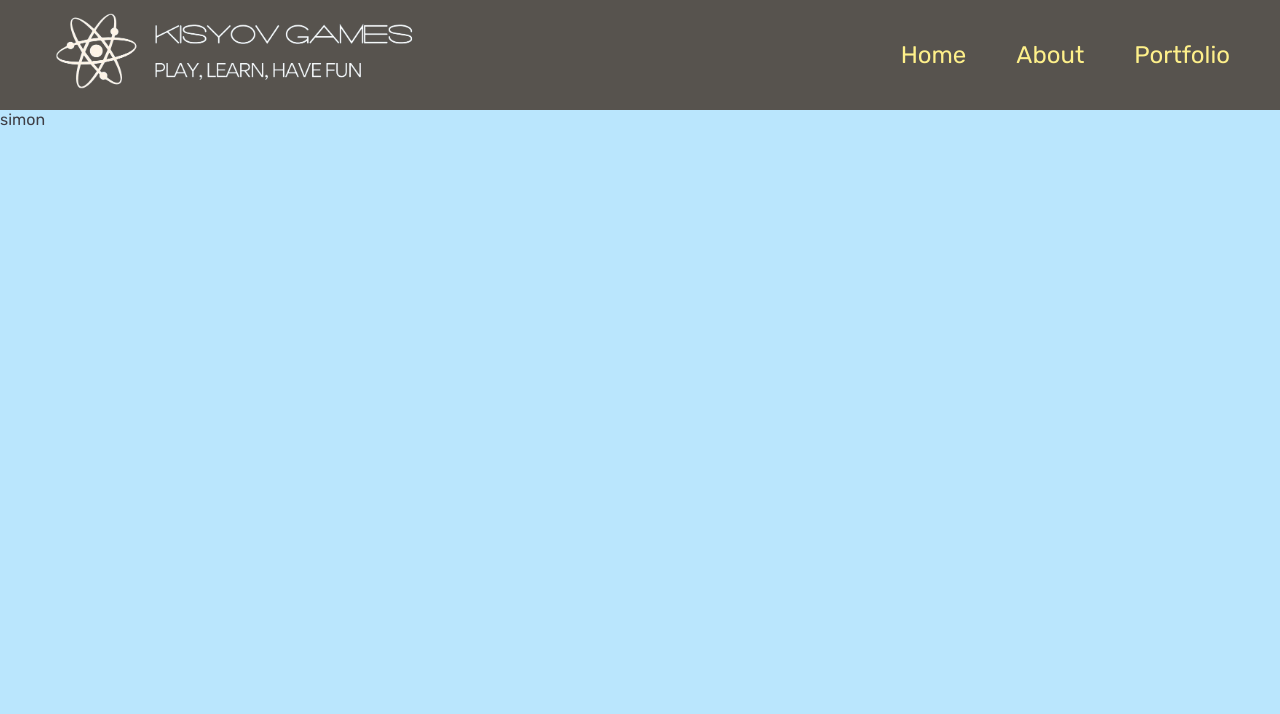
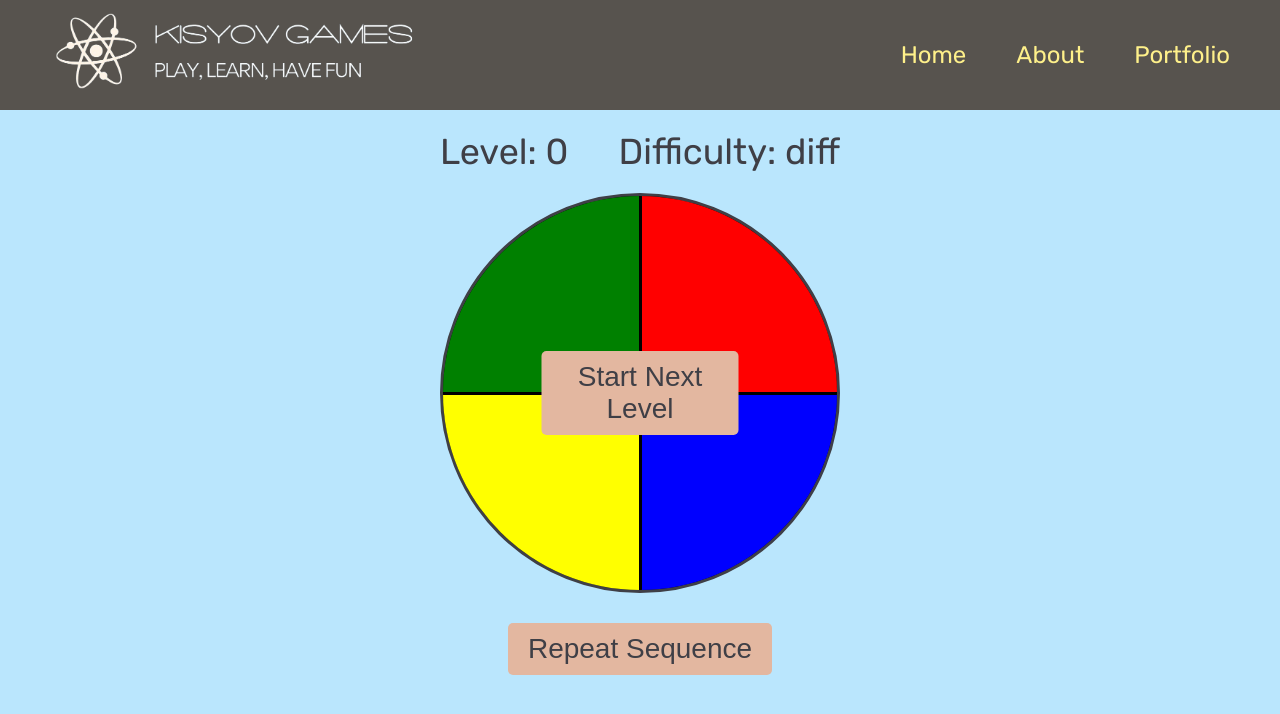
Before and after one commit to Kisyov92/Kisyov-Games, a React (Vite) app: page /simon in a window 1280 px wide. Shown: the top 714 px of the page. Built offline with nearby package versions, Linux system fonts and the light colour scheme.

Commit message:
simon layout complete

```diff
--- a/src/App.jsx
+++ b/src/App.jsx
@@ -1,6 +1,7 @@
 import { createBrowserRouter, RouterProvider } from "react-router-dom";
 import RootLayout from "./pages/RootLayout";
 import Darts from "./games/darts/Darts";
+import Simon from "./games/simon/Simon";
 
 const router = createBrowserRouter([
   {
@@ -14,7 +15,7 @@ const router = createBrowserRouter([
       },
       {
         path: "simon",
-        element: <p>simon</p>,
+        element: <Simon />,
       },
       {
         path: "monkey-numbers",
--- a/src/UI/Modal.module.css
+++ b/src/UI/Modal.module.css
@@ -14,6 +14,8 @@
   flex-direction: column;
   align-items: center;
   gap: 3rem;
+
+  width: max-content;
 }
 
 .modal h2 {
--- /dev/null
+++ b/src/games/simon/DeviceSimon.jsx
@@ -0,0 +1,18 @@
+import classes from "./DeviceSimon.module.css";
+
+function DeviceSimon() {
+  return (
+    <>
+      <div className={classes.device}>
+        <button></button>
+        <button></button>
+        <button></button>
+        <button></button>
+        <button>Start Next Level</button>
+      </div>
+      <button className={classes.repeat}>Repeat Sequence</button>
+    </>
+  );
+}
+
+export default DeviceSimon;
--- /dev/null
+++ b/src/games/simon/DeviceSimon.module.css
@@ -0,0 +1,65 @@
+.device {
+  width: 400px;
+  height: 400px;
+  background-color: #000;
+  border-radius: 50%;
+  overflow: hidden;
+  margin: 0 auto;
+  border: 3px solid #3f3f46;
+
+  position: relative;
+
+  display: grid;
+  grid-template-columns: 1fr 1fr;
+  gap: 3px;
+}
+
+.device button {
+  border: none;
+}
+
+.device button:nth-child(1) {
+  background-color: green;
+}
+.device button:nth-child(2) {
+  background-color: red;
+}
+.device button:nth-child(3) {
+  background-color: yellow;
+}
+.device button:nth-child(4) {
+  background-color: blue;
+}
+.device button:active {
+  opacity: 0.7;
+}
+
+.device button:nth-child(5) {
+  position: absolute;
+  top: 50%;
+  left: 50%;
+  transform: translate(-50%, -50%);
+}
+
+.repeat,
+.device button:nth-child(5) {
+  font-size: 2.8rem;
+  padding: 1rem 2rem;
+  background-color: rgba(227, 183, 160);
+  color: #3f3f46;
+  border-radius: 5px;
+  border: none;
+}
+
+.repeat:hover,
+.device button:nth-child(5):hover {
+  box-shadow: rgba(99, 99, 99, 0.2) 0px 2px 8px 0px;
+  background-color: rgb(197, 146, 119);
+  opacity: 1;
+}
+
+.repeat {
+  display: block;
+  margin: 0 auto;
+  margin-top: 3rem;
+}
--- /dev/null
+++ b/src/games/simon/Simon.jsx
@@ -0,0 +1,15 @@
+import DeviceSimon from "./DeviceSimon";
+import StartModal from "./StartModal";
+import Stats from "./Stats";
+
+function Simon() {
+  return (
+    <>
+      {/* <StartModal /> */}
+      <Stats />
+      <DeviceSimon />
+    </>
+  );
+}
+
+export default Simon;
--- /dev/null
+++ b/src/games/simon/StartModal.jsx
@@ -0,0 +1,22 @@
+import Modal from "../../UI/Modal";
+
+import classes from "./StartModal.module.css";
+
+function StartModal() {
+  return (
+    <Modal className={classes.start}>
+      <h2>TEST YOUR MOMORY</h2>
+      <p>It&rsquo;s simple. A pattern is shown and you have to repeat it.</p>
+      <p>
+        Easy mode: the whole sequence is shown at the beginning of every level
+      </p>
+      <p>Hard mode: only the added part is shown.</p>
+      <div>
+        <button>Easy</button>
+        <button>Hard</button>
+      </div>
+    </Modal>
+  );
+}
+
+export default StartModal;
--- /dev/null
+++ b/src/games/simon/StartModal.module.css
@@ -0,0 +1,3 @@
+.start button:first-child {
+  margin-right: 3rem;
+}
--- /dev/null
+++ b/src/games/simon/Stats.jsx
@@ -0,0 +1,12 @@
+import classes from "./Stats.module.css";
+
+function Stats() {
+  return (
+    <div className={classes.stats}>
+      <p>Level: 0</p>
+      <p>Difficulty: diff</p>
+    </div>
+  );
+}
+
+export default Stats;
--- /dev/null
+++ b/src/games/simon/Stats.module.css
@@ -0,0 +1,8 @@
+.stats {
+  display: flex;
+  gap: 5rem;
+  justify-content: center;
+
+  margin: 2rem;
+  font-size: 3.6rem;
+}
```
